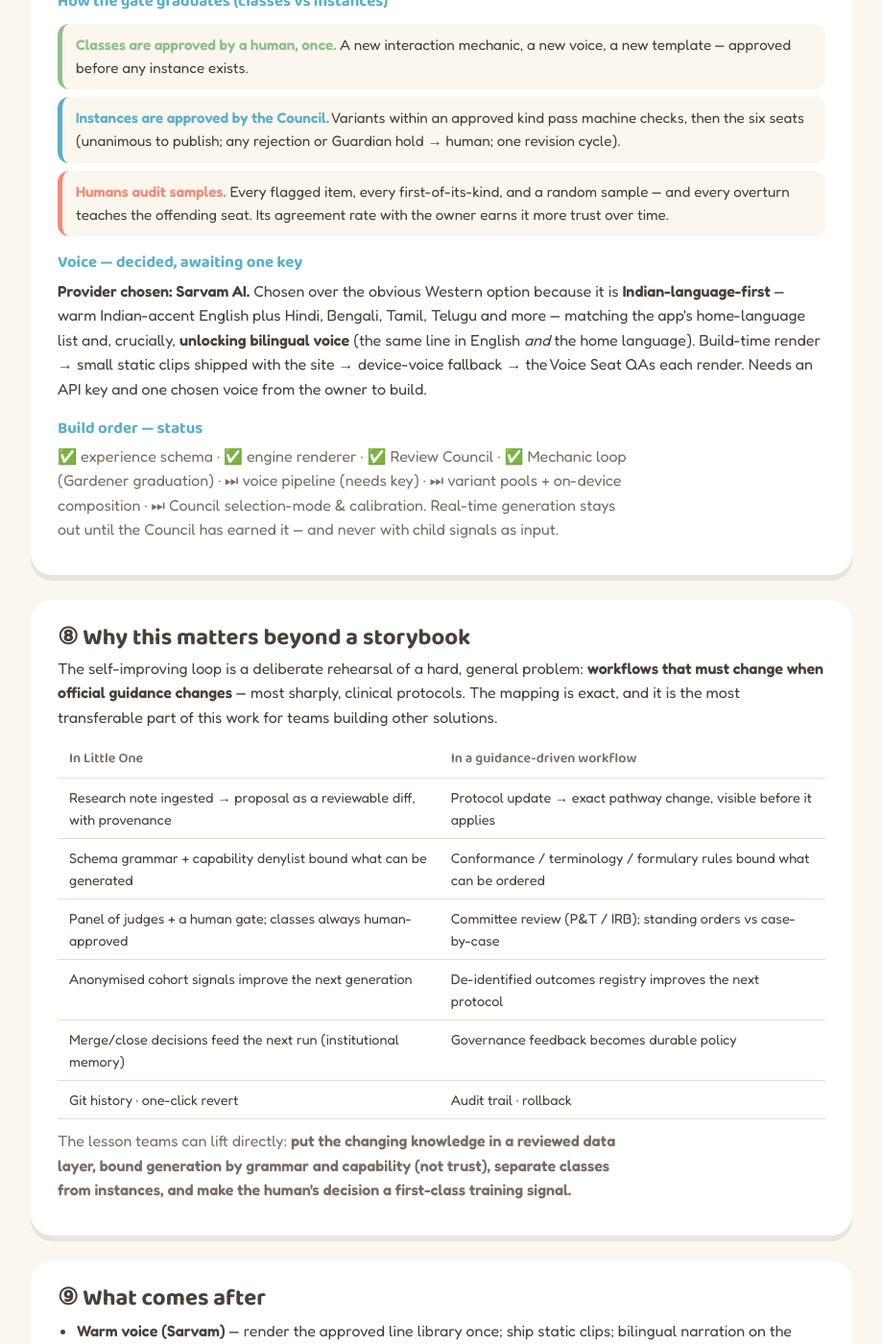
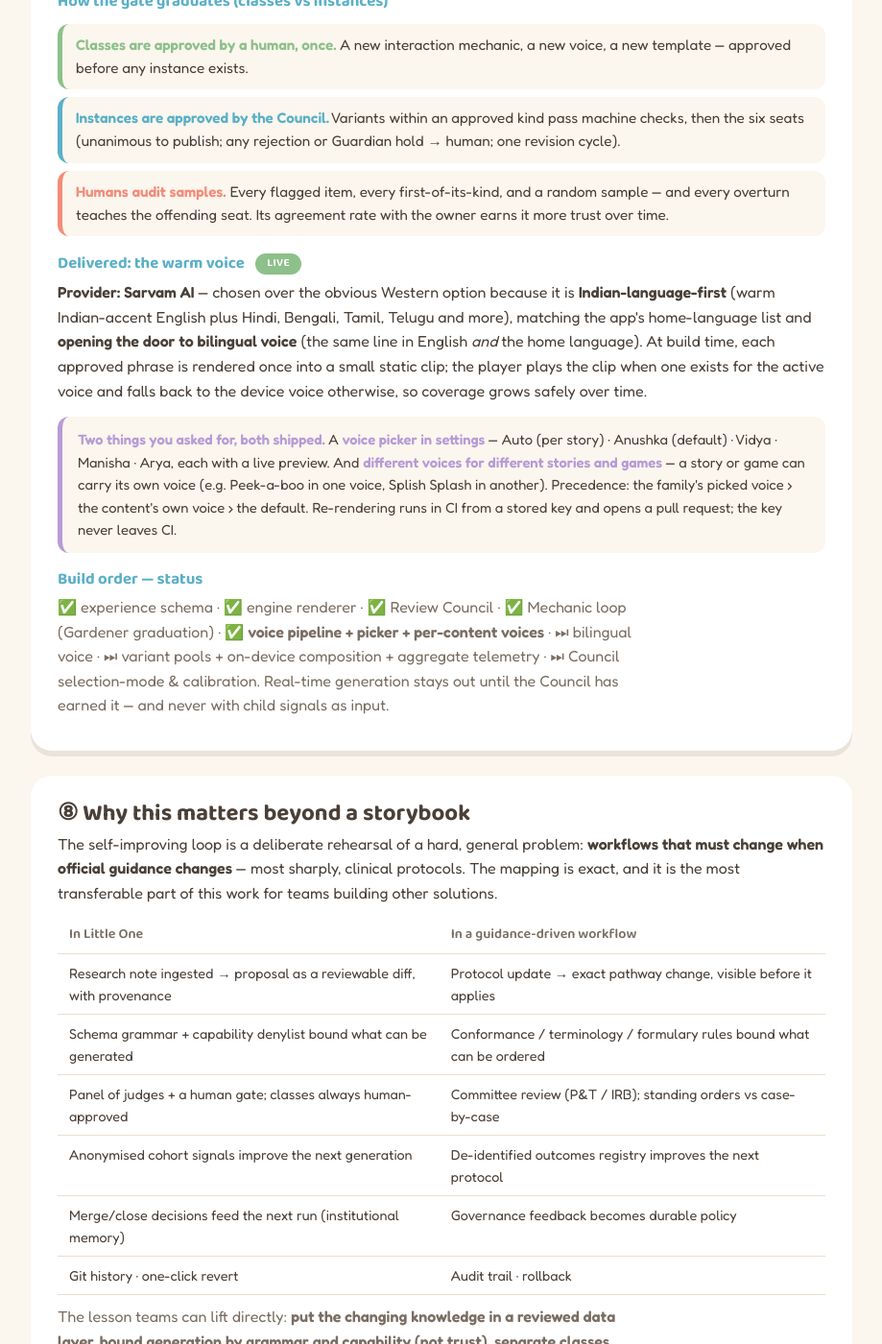
Before and after one commit to msharmas-yajur/little-one, a Jekyll site: the page docs/product-plan.html, which Jekyll copies as it is, in a window 1280 px wide and 1400 px high, scrolled down 7063 px. Shown: the whole window at 96% size, without its empty margins (180-1099 px from the left). Built offline with Jekyll 4.4.1, drawn with Linux system fonts in a browser that asks for light colours; some of the changed text lies outside the part shown.

Commit message:
Plan page: mark the voice pipeline delivered (picker + per-content voices live; bilingual next)
Co-Authored-By: Claude Opus 4.8 (1M context) <noreply@anthropic.com>
Claude-Session: https://claude.ai/code/session_01MZacCWyP22wamF8i5vwGU2

```diff
--- a/docs/product-plan.html
+++ b/docs/product-plan.html
@@ -63,7 +63,7 @@
   <b>designs and improves itself</b> under human review. This document is the orientation for
   anyone building on the project: the vision, the architecture, and — the point of this update —
   <b>what is actually delivered</b>.</p>
-  <p class="meta">Prepared 5&nbsp;July&nbsp;2026 · Substantially updated 6&nbsp;July&nbsp;2026 (three PRDs; the Generative Arc largely built) ·
+  <p class="meta">Prepared 5&nbsp;July&nbsp;2026 · Substantially updated 7&nbsp;July&nbsp;2026 (three PRDs; the Generative Arc largely built — voice now live) ·
   Source of truth: the project knowledge base (<code>knowledge-base/</code>) · No child data appears anywhere in this document.</p>
 
   <div class="card">
@@ -100,7 +100,7 @@
       <tr><td><b>Schema-driven engine</b></td><td>The player is now a pure renderer — a type registry; a new experience type is data + one entry</td><td style="text-align:right;"><span class="st live">LIVE</span></td></tr>
       <tr><td><b>Review Council</b></td><td>Six rubric-anchored LLM-judge "seats" + a Chairman; every verdict cites a knowledge-base principle</td><td style="text-align:right;"><span class="st build">BUILT</span></td></tr>
       <tr><td><b>Mechanic loop (Gardener graduation)</b></td><td>The Gardener proposes a <i>new interaction mechanic</i> (schema + engine code) as a human-gated PR</td><td style="text-align:right;"><span class="st build">BUILT · proven</span></td></tr>
-      <tr><td><b>Warm voice (Sarvam)</b></td><td>Build-time neural narration → static clips; Indian-language-first (unlocks bilingual voice)</td><td style="text-align:right;"><span class="st soon">DESIGNED · needs key</span></td></tr>
+      <tr><td><b>Warm voice (Sarvam)</b></td><td>Build-time neural narration → static clips; a settings voice picker + different voices per story/game; Indian-language-first</td><td style="text-align:right;"><span class="st live">LIVE</span></td></tr>
       <tr><td><b>Variant pools + aggregate telemetry</b></td><td>Generate reviewed pools; on-device composition; anonymised cohort signals feed the next generation</td><td style="text-align:right;"><span class="st plan">PLANNED</span></td></tr>
       <tr><td><b>Bring-your-own-key (per-family)</b></td><td>A family's own instance learns per-child on the family's own key and data</td><td style="text-align:right;"><span class="st plan">FUTURE</span></td></tr>
     </table></div>
@@ -195,7 +195,7 @@
     <div class="cols">
       <div class="tile"><b>📖 Stories &amp; games <span class="pill live" style="margin:0;">LIVE</span></b>The Gardener writes them; this PRD scales them from one-at-a-time toward reviewed <i>pools</i>.</div>
       <div class="tile"><b>🧩 Interactions — generative UI <span class="pill live" style="margin:0;">LIVE</span></b>The engine is a fixed renderer; every interaction is data in a bounded schema. A new interaction arrives as reviewable data + a small renderer, not scattered code.</div>
-      <div class="tile"><b>🎙 Voice <span class="pill soon" style="margin:0;">NEXT</span></b>Every already-approved line rendered once with a single warm voice into small static clips — no robotic device voice, works offline. Music follows the same pipeline.</div>
+      <div class="tile"><b>🎙 Voice <span class="pill live" style="margin:0;">LIVE</span></b>Approved phrases rendered once into small static clips (Sarvam) — no robotic device voice, works offline; a settings picker and per-story voices. Music followed the same idea (generative synth).</div>
     </div>
 
     <h3>Delivered: the experience schema &amp; the schema-driven engine <span class="pill live">LIVE</span></h3>
@@ -225,11 +225,12 @@
       <div class="step gate"><b>Humans audit samples.</b> Every flagged item, every first-of-its-kind, and a random sample — and every overturn teaches the offending seat. Its agreement rate with the owner earns it more trust over time.</div>
     </div>
 
-    <h3>Voice — decided, awaiting one key</h3>
-    <p><b>Provider chosen: Sarvam AI.</b> Chosen over the obvious Western option because it is <b>Indian-language-first</b> — warm Indian-accent English plus Hindi, Bengali, Tamil, Telugu and more — matching the app's home-language list and, crucially, <b>unlocking bilingual voice</b> (the same line in English <i>and</i> the home language). Build-time render → small static clips shipped with the site → device-voice fallback → the Voice Seat QAs each render. Needs an API key and one chosen voice from the owner to build.</p>
+    <h3>Delivered: the warm voice <span class="pill live">LIVE</span></h3>
+    <p><b>Provider: Sarvam AI</b> — chosen over the obvious Western option because it is <b>Indian-language-first</b> (warm Indian-accent English plus Hindi, Bengali, Tamil, Telugu and more), matching the app's home-language list and <b>opening the door to bilingual voice</b> (the same line in English <i>and</i> the home language). At build time, each approved phrase is rendered once into a small static clip; the player plays the clip when one exists for the active voice and falls back to the device voice otherwise, so coverage grows safely over time.</p>
+    <div class="callout"><b>Two things you asked for, both shipped.</b> A <b>voice picker in settings</b> — Auto (per story) · Anushka (default) · Vidya · Manisha · Arya, each with a live preview. And <b>different voices for different stories and games</b> — a story or game can carry its own voice (e.g. Peek-a-boo in one voice, Splish&nbsp;Splash in another). Precedence: the family's picked voice › the content's own voice › the default. Re-rendering runs in CI from a stored key and opens a pull request; the key never leaves CI.</div>
 
     <h3>Build order — status</h3>
-    <p class="sub">✅ experience schema · ✅ engine renderer · ✅ Review Council · ✅ Mechanic loop (Gardener graduation) · ⏭ voice pipeline (needs key) · ⏭ variant pools + on-device composition · ⏭ Council selection-mode &amp; calibration. Real-time generation stays out until the Council has earned it — and never with child signals as input.</p>
+    <p class="sub">✅ experience schema · ✅ engine renderer · ✅ Review Council · ✅ Mechanic loop (Gardener graduation) · ✅ <b>voice pipeline + picker + per-content voices</b> · ⏭ bilingual voice · ⏭ variant pools + on-device composition + aggregate telemetry · ⏭ Council selection-mode &amp; calibration. Real-time generation stays out until the Council has earned it — and never with child signals as input.</p>
   </div>
 
   <!-- ══════════════ WHY ══════════════ -->
@@ -252,7 +253,7 @@
   <div class="card" id="after">
     <h2>⑨ What comes after</h2>
     <ul>
-      <li><b>Warm voice (Sarvam)</b> — render the approved line library once; ship static clips; bilingual narration on the same page.</li>
+      <li><b>Bilingual voice</b> — the warm voice is live; next, narrate the same line in English <i>and</i> the home language on one page (Sarvam covers ten Indic languages), and widen clip coverage beyond the current phrase set.</li>
       <li><b>Variant pools + aggregate telemetry</b> — the Gardener generates reviewed <i>pools</i>; the device composes per child locally; anonymised cohort signals steer the next generation.</li>
       <li><b>Council upgrades</b> — best-of-N selection among variants; the calibration loop (owner overturns → seat teaching examples); seats on different AI models for the highest-stakes reviews.</li>
       <li><b>Ages 2–5 arcs</b> — the tagging, coverage map, and older-band mechanics (odd-one-out, counting) already open the door; more colours / opposites / feelings mechanics follow.</li>
```
Also changed, not shown: other parts of docs/product-plan.html (+1 -1 lines).
